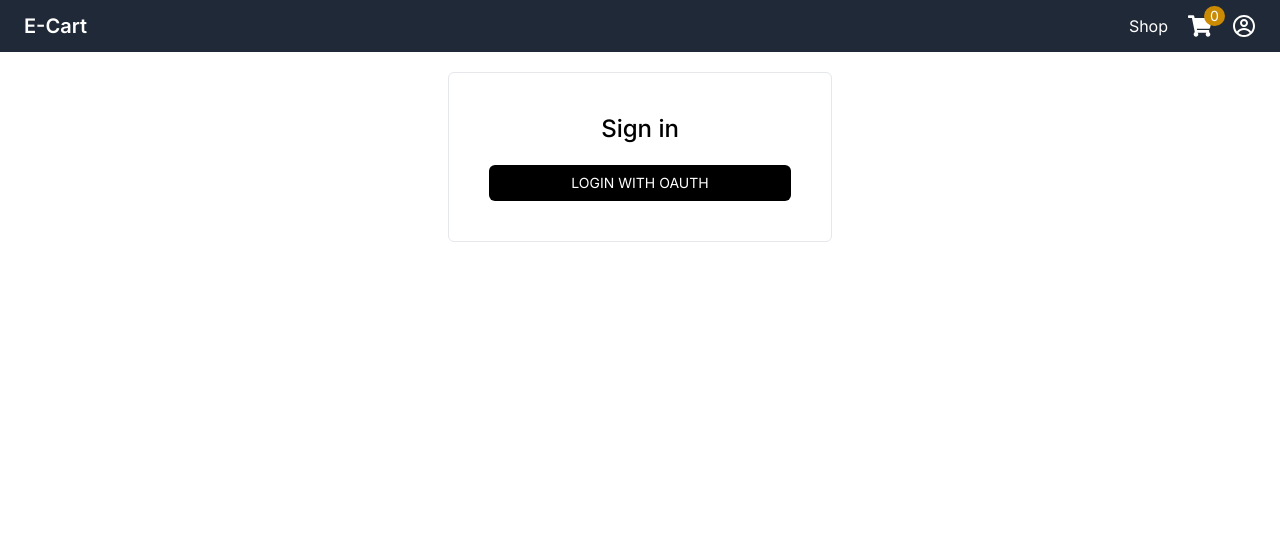
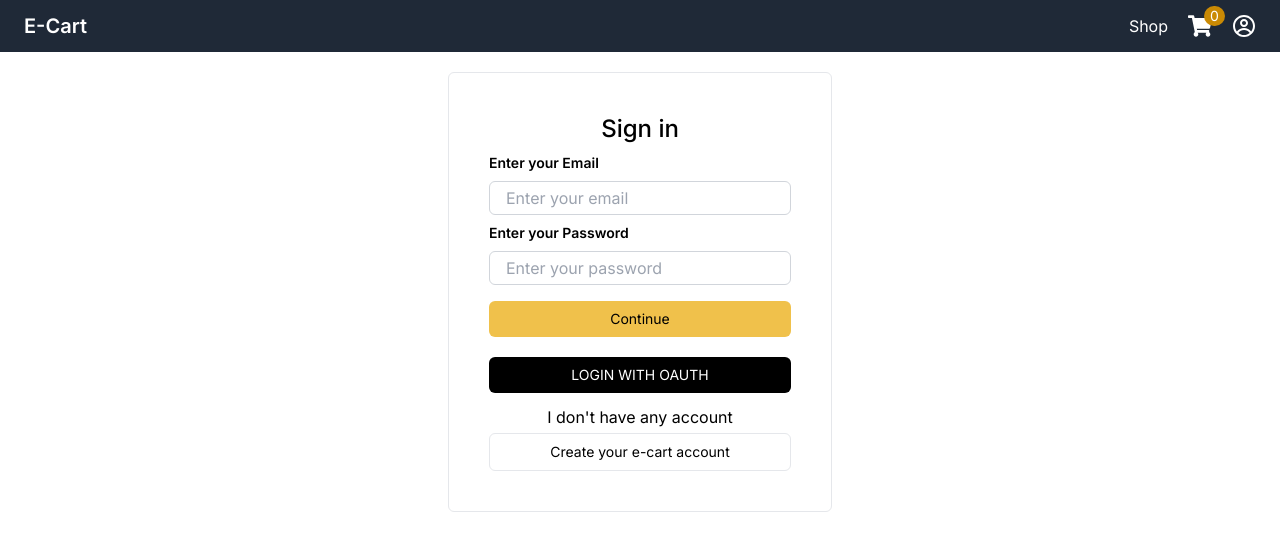
Before and after one commit to swehera/addtocart, a Next.js app: page /login in a window 1280 px wide. Shown: the top 550 px of the page. Built offline with nearby package versions, Linux system fonts and the light colour scheme; no server answers.

Commit message:
backend-connected

```diff
--- a/package.json
+++ b/package.json
@@ -11,7 +11,9 @@
   "dependencies": {
     "@reduxjs/toolkit": "^2.2.3",
     "@stripe/stripe-js": "^3.4.0",
+    "bcryptjs": "^2.4.3",
     "framer-motion": "^11.1.9",
+    "mongoose": "^8.3.4",
     "next": "14.2.3",
     "next-auth": "^4.24.7",
     "react": "^18",
@@ -23,6 +25,7 @@
     "redux-persist": "^6.0.0"
   },
   "devDependencies": {
+    "@types/bcryptjs": "^2.4.6",
     "@types/node": "^20",
     "@types/react": "^18",
     "@types/react-dom": "^18",
--- /dev/null
+++ b/src/app/(admin)/registration/page.tsx
@@ -0,0 +1,11 @@
+import Registration from "@/components/Registration";
+
+const page = () => {
+  return (
+    <div className="flex items-center justify-center">
+      <Registration />
+    </div>
+  );
+};
+
+export default page;
--- /dev/null
+++ b/src/app/api/login/route.ts
@@ -0,0 +1,57 @@
+import { connect } from "@/dbConfig/dbConfig";
+import User from "@/models/userModel";
+import bcryptjs from "bcryptjs";
+import { NextRequest, NextResponse } from "next/server";
+connect();
+
+export const POST = async (request: NextRequest) => {
+  //   console.log(connect());
+  connect();
+
+  try {
+    const reqBody = await request.json();
+    const { email, password } = await reqBody;
+
+    // User validation
+    const user = await User.findOne({ email });
+    if (!user) {
+      return NextResponse.json(
+        {
+          error: "User does not exists",
+        },
+        { status: 400 }
+      );
+    }
+
+    // Password validation
+    const validPassword = bcryptjs.compare(password, user.password);
+    if (!validPassword) {
+      return NextResponse.json(
+        {
+          error: "Invalid Password",
+        },
+        {
+          status: 400,
+        }
+      );
+    }
+
+    const loggedData = {
+      id: user._id,
+      username: user.username,
+      email: user.email,
+      password: user.password,
+      isAdmin: user.isAdmin,
+    };
+
+    // console.log(reqBody);
+    // console.log("This is post", newUser);
+    return NextResponse.json({
+      message: "User logged In successfully",
+      success: true,
+      loggedData,
+    });
+  } catch (error: any) {
+    return NextResponse.json({ error: error }, { status: 500 });
+  }
+};
--- /dev/null
+++ b/src/app/api/registration/route.ts
@@ -0,0 +1,62 @@
+import { connect } from "@/dbConfig/dbConfig";
+import User from "@/models/userModel";
+import bcryptjs from "bcryptjs";
+import { NextRequest, NextResponse } from "next/server";
+connect();
+
+export const POST = async (request: NextRequest) => {
+  // console.log(connect());
+
+  try {
+    const reqBody = await request.json();
+    const { username, email, password } = await reqBody;
+
+    // User validation
+    const user = await User.findOne({ email });
+    if (user) {
+      return NextResponse.json(
+        {
+          error: "User already exists",
+        },
+        { status: 500 }
+      );
+    }
+    // Email Validatation
+    const emailValidation = () => {
+      return String(email)
+        .toLocaleLowerCase()
+        .match(/^[^\s@]+@[^\s@]+\.[^\s@]+$/);
+    };
+
+    if (!emailValidation()) {
+      return NextResponse.json(
+        {
+          error: "Email is Not Valid",
+        },
+        { status: 500 }
+      );
+    }
+
+    // Password hasing
+    const salt = await bcryptjs.genSalt(10);
+    const encryptedPassword = await bcryptjs.hash(password, salt);
+
+    const newUser = new User({
+      username,
+      email,
+      password: encryptedPassword,
+    });
+
+    const saveUser = await newUser.save();
+    console.log(reqBody);
+    console.log("This is post", newUser);
+    return NextResponse.json({
+      message: "User created successfully",
+      success: true,
+      reqBody,
+      saveUser,
+    });
+  } catch (error: any) {
+    return NextResponse.json({ error: error }, { status: 500 });
+  }
+};
--- a/src/components/Login.tsx
+++ b/src/components/Login.tsx
@@ -1,14 +1,23 @@
 "use client";
 
 import { signIn, useSession } from "next-auth/react";
+import Link from "next/link";
 
 import { useRouter } from "next/navigation";
-import React, { useEffect } from "react";
+import React, { useEffect, useState } from "react";
+import toast, { Toaster } from "react-hot-toast";
 
 const Login = () => {
+  const [loading, setLoading] = useState(false);
   const { data: session } = useSession();
   console.log("This auth info", session);
   const router = useRouter();
+
+  const [user, setUser] = useState({
+    username: "",
+    email: "",
+    password: "",
+  });
 
   useEffect(() => {
     // Check if session has data
@@ -18,9 +27,70 @@ const Login = () => {
     }
   }, [session, router]);
 
+  const handleLogin = async (e: React.MouseEvent<HTMLButtonElement>) => {
+    // console.log(user);
+    e.preventDefault();
+    try {
+      setLoading(true);
+      const response = await fetch("http://localhost:3000/api/login", {
+        method: "POST",
+        headers: { "Content-Type": "application/json" },
+        body: JSON.stringify({
+          email: user.email,
+          password: user.password,
+        }),
+      });
+      const data = await response.json();
+
+      console.log(data);
+
+      if (data?.success === true) {
+        toast.success(data?.message);
+        // router.push("/");
+        console.log("This login data", data);
+      }
+      // else if (session?.user !== null) {
+      //   router.push("/");
+      // }
+      else {
+        toast.error(data?.error);
+      }
+    } catch (error) {
+      console.log("Error", error);
+    } finally {
+      setLoading(false);
+    }
+  };
+
   return (
     <div className=" w-[80%] md:w-[30%] mt-5 border border-gray-200 rounded-md p-10">
       <h2 className="text-2xl text-center font-medium">Sign in</h2>
+      <div className="flex flex-col mt-2 gap-2">
+        <label className="text-sm font-semibold">Enter your Email</label>
+        <input
+          type="email"
+          placeholder="Enter your email"
+          value={user.email}
+          onChange={(e) => setUser({ ...user, email: e.target.value })}
+          className="border border-gray-300 px-4 py-1 rounded-md outline-none focus-visible:shadow-lg"
+        />
+      </div>
+      <div className="flex flex-col mt-2 gap-2">
+        <label className="text-sm font-semibold">Enter your Password</label>
+        <input
+          type="password"
+          placeholder="Enter your password"
+          value={user.password}
+          onChange={(e) => setUser({ ...user, password: e.target.value })}
+          className="border border-gray-300 px-4 py-1 rounded-md outline-none focus-visible:shadow-lg"
+        />
+      </div>
+      <button
+        onClick={handleLogin}
+        className="text-sm bg-[#f0c14b] w-full py-2 mt-4 rounded-md"
+      >
+        Continue
+      </button>
       {/* <div className="flex flex-col mt-2 gap-2">
         <label className="text-sm font-semibold">Enter your Email</label>
         <input
@@ -49,16 +119,26 @@ const Login = () => {
       </button> */}
       <button
         onClick={() => signIn()}
-        className="text-sm uppercase bg-black text-white w-full py-2 mt-5 rounded-md  duration-200"
+        className="text-sm uppercase bg-black text-white w-full py-2 mt-5 rounded-md"
       >
         Login with OAuth
       </button>
+
+      <p className=" flex items-center justify-center mt-3">
+        I don&apos;t have any account
+      </p>
+
+      <Link href={"/registration"}>
+        <button className="text-sm  border border-gray-200  w-full py-2 mt-1 rounded-md">
+          Create your e-cart account
+        </button>
+      </Link>
       {/* <Link href={"/registration"}>
         <button className="text-sm  border border-gray-200  w-full py-2 mt-4 rounded-lg">
           Create your amazon account
         </button>
       </Link> */}
-      {/* <ToastContainer /> */}
+      <Toaster />
     </div>
   );
 };
--- /dev/null
+++ b/src/components/Registration.tsx
@@ -0,0 +1,89 @@
+"use client";
+
+import { useRouter } from "next/navigation";
+import { useState } from "react";
+import toast, { Toaster } from "react-hot-toast";
+
+const Registration = () => {
+  const [loading, setLoading] = useState(false);
+  const router = useRouter();
+  const [user, setUser] = useState({
+    username: "",
+    email: "",
+    password: "",
+  });
+  const handleRegistration = async (e: React.MouseEvent<HTMLButtonElement>) => {
+    e.preventDefault();
+    console.log("This is registration user", user);
+    try {
+      setLoading(true);
+      const response = await fetch("http://localhost:3000/api/registration", {
+        method: "POST",
+        headers: { "Content-Type": "application/json" },
+        body: JSON.stringify({
+          username: user.username,
+          email: user.email,
+          password: user.password,
+        }),
+      });
+      const data = await response.json();
+
+      console.log(data);
+
+      if (data?.success === true) {
+        toast.success(data?.message);
+        router.push("/login");
+      } else {
+        toast.error(data?.error);
+      }
+    } catch (error) {
+      console.log("Error", error);
+    } finally {
+      setLoading(false);
+    }
+  };
+  return (
+    <div className="w-[80%] md:w-[30%] mt-5 border border-gray-200 rounded-md p-10 mx">
+      <h2 className="text-2xl font-medium">Create account</h2>
+      <div className="flex flex-col mt-2 gap-2">
+        <label className="text-sm font-semibold">Enter your Name</label>
+        <input
+          type="text"
+          placeholder="Enter your name"
+          className="border border-gray-300 px-4 py-1 rounded-md outline-none focus-visible:shadow-lg"
+          value={user.username}
+          onChange={(e) => setUser({ ...user, username: e.target.value })}
+        />
+      </div>
+      <div className="flex flex-col mt-2 gap-2">
+        <label className="text-sm font-semibold">Enter your Email</label>
+        <input
+          type="email"
+          placeholder="Enter your email"
+          className="border border-gray-300 px-4 py-1 rounded-md outline-none focus-visible:shadow-lg"
+          value={user.email}
+          onChange={(e) => setUser({ ...user, email: e.target.value })}
+        />
+      </div>
+      <div className="flex flex-col mt-2 gap-2">
+        <label className="text-sm font-semibold">Enter your Password</label>
+        <input
+          type="password"
+          placeholder="Enter your password"
+          className="border border-gray-300 px-4 py-1 rounded-md outline-none focus-visible:shadow-lg"
+          value={user.password}
+          onChange={(e) => setUser({ ...user, password: e.target.value })}
+        />
+      </div>
+      <button
+        onClick={handleRegistration}
+        className="text-sm bg-[#f0c14b]  w-full py-2 mt-4 rounded-md"
+      >
+        Continue
+      </button>
+      <Toaster />
+    </div>
+  );
+};
+
+export default Registration;
--- /dev/null
+++ b/src/dbConfig/dbConfig.ts
@@ -0,0 +1,19 @@
+import mongoose from "mongoose";
+
+export const connect = async () => {
+  try {
+    await mongoose.connect(process.env.MONGODB_URL!);
+    const connection = mongoose.connection;
+    connection.on("connected", () => {
+      console.log("MongoDB connected successfully");
+    });
+    connection.on("error", (error) => {
+      console.log(
+        "MongoDB connection error, make sure MongoDB is running" + error
+      );
+      process.exit();
+    });
+  } catch (error) {
+    console.log("DB Connect Error", error);
+  }
+};
--- /dev/null
+++ b/src/models/userModel.ts
@@ -0,0 +1,25 @@
+import mongoose, { model, models } from "mongoose";
+
+const userSchema = new mongoose.Schema({
+  username: {
+    type: String,
+    required: [true, "Please provide a username"],
+  },
+  email: {
+    type: String,
+    required: [true, "Please provide a email"],
+    unique: true,
+  },
+  password: {
+    type: String,
+    required: [true, "Please provide a password"],
+  },
+  isAdmin: {
+    type: Boolean,
+    default: false,
+  },
+});
+
+const User = models.User || model("User", userSchema);
+
+export default User;
```
Also changed, not shown: 1 other file (tests, documents, lock files or other folders).
